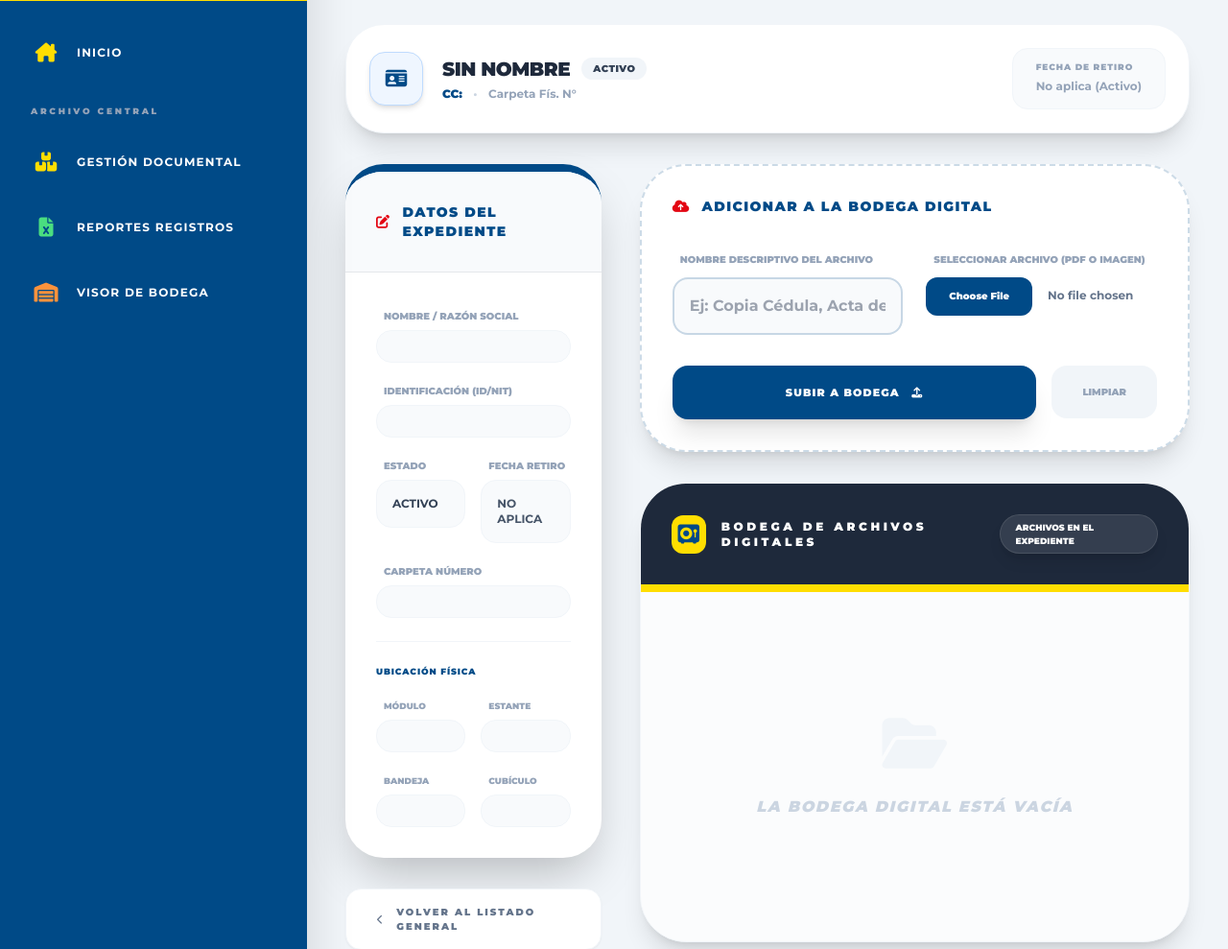
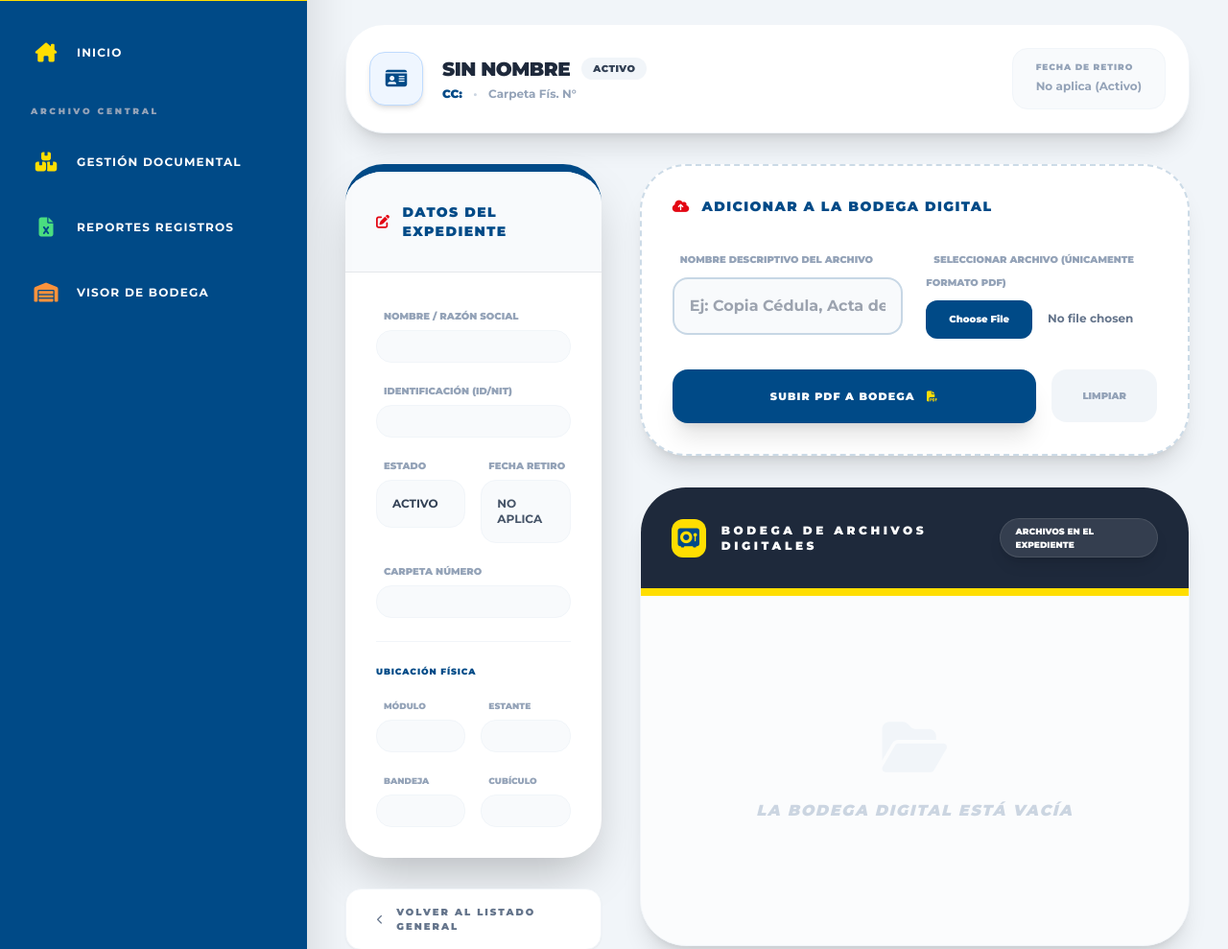
Before and after one commit to Yefersonflo/ECOSISTEMA-NEXUS, a Django app: template templates/afiliados/detalle.html in a window 1280 px wide. Shown: the part 111-1100 px from the top of the page at 96% size. Run offline with Django 5.2, Linux system fonts and the light colour scheme; the template is opened without the code that fills it, so the values that code supplies are empty; parts of the project's set-up code (start-up, migrations or seed data) failed here and were passed over; some libraries are stand-ins or nearby versions.

Commit message:
feat(web): enforce strict PDF upload validation and enhance in-browser PDF viewer modal

```diff
--- a/templates/afiliados/detalle.html
+++ b/templates/afiliados/detalle.html
@@ -207,14 +207,14 @@
                         <input type="text" name="nombre_doc" required class="w-full p-4 bg-slate-50 border-2 border-comfaBlue/20 rounded-2xl font-bold text-comfaBlue" placeholder="Ej: Copia Cédula, Acta de Afiliación...">
                     </div>
                     <div class="space-y-2">
-                        <label class="text-[10px] font-black text-slate-400 uppercase ml-2">Seleccionar Archivo (PDF o Imagen)</label>
-                        <input type="file" name="archivo" required class="w-full text-xs font-bold text-slate-500 file:mr-4 file:py-3 file:px-6 file:rounded-xl file:border-0 file:text-[10px] file:font-black file:bg-comfaBlue file:text-white hover:file:bg-comfaRed transition-all">
+                        <label class="text-[10px] font-black text-slate-400 uppercase ml-2">Seleccionar Archivo (Únicamente Formato PDF)</label>
+                        <input type="file" name="archivo" accept=".pdf,application/pdf" required class="w-full text-xs font-bold text-slate-500 file:mr-4 file:py-3 file:px-6 file:rounded-xl file:border-0 file:text-[10px] file:font-black file:bg-comfaBlue file:text-white hover:file:bg-comfaRed transition-all">
                     </div>
                 </div>
 
                 <div class="flex items-center space-x-4 pt-2">
                     <button type="submit" class="flex-1 py-5 bg-comfaBlue text-white font-black rounded-2xl shadow-xl hover:bg-comfaRed transition-all uppercase text-[11px] tracking-widest">
-                        SUBIR A BODEGA <i class="fas fa-upload ml-2"></i>
+                        SUBIR PDF A BODEGA <i class="fas fa-file-pdf ml-2 text-comfaYellow"></i>
                     </button>
                     <button type="reset" class="px-8 py-5 bg-slate-100 text-slate-400 font-black rounded-2xl hover:bg-slate-200 transition-all uppercase text-[10px]">
                         LIMPIAR
```
Also changed, not shown: afiliados/views.py (+7 -3 lines).
